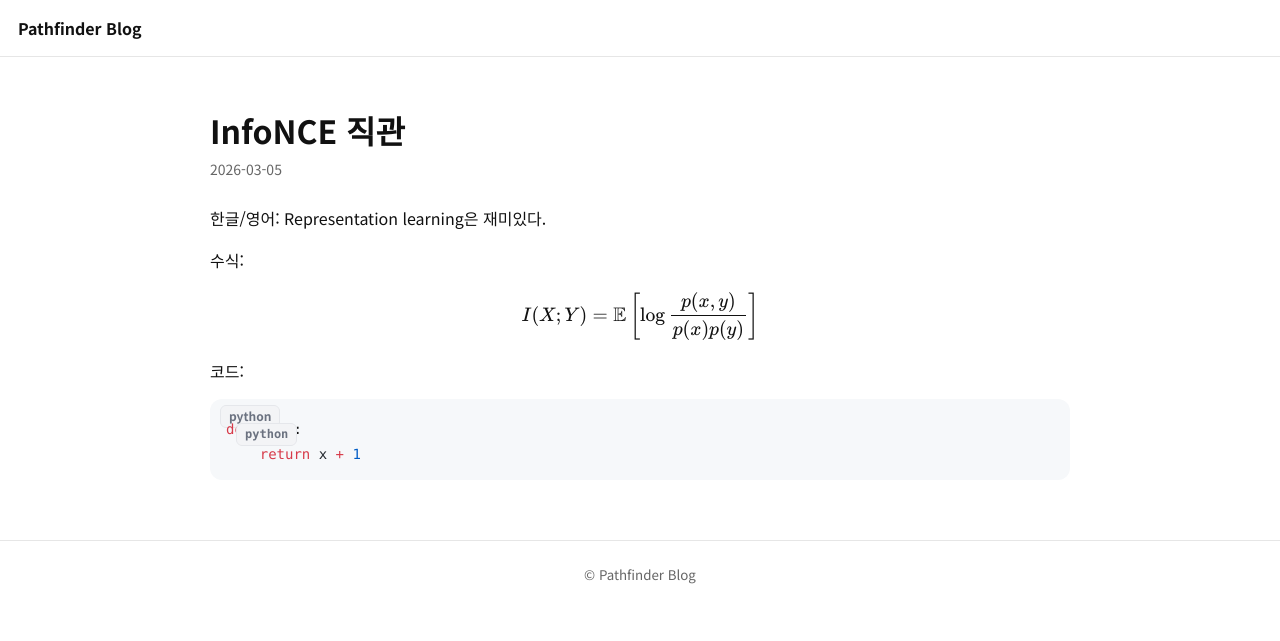
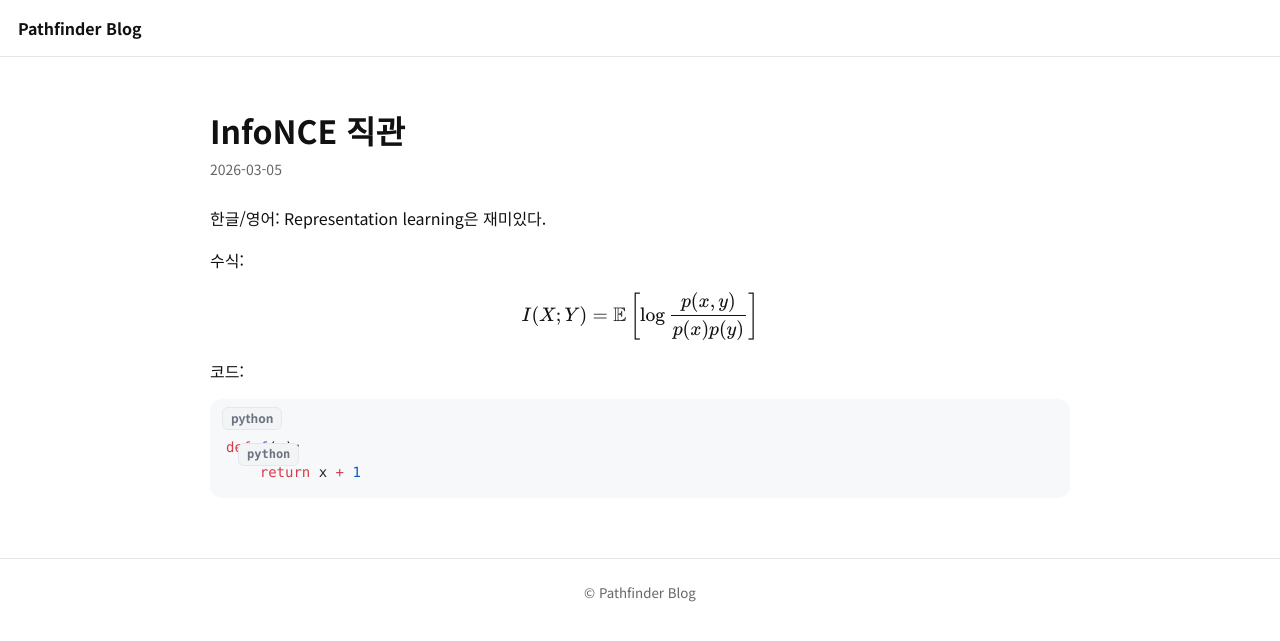
Before and after one commit to pathfinder-J/pathfinder-J.github.io, a Jekyll site: the page built from notes/example.md, in a window 1280 px wide. Shown: the top 641 px of the page. Built offline with Jekyll 4.4.1, drawn with Linux system fonts in a browser that asks for light colours.

Commit message:
Refactor highlight theme and language label styles
Updated padding and positioning for highlight theme and language labels.

```diff
--- a/css/style.css
+++ b/css/style.css
@@ -104,29 +104,15 @@
   margin: 18px 0 !important;
 }
 
-/* ===== Rouge highlight theme (minimal) ===== */
-.highlight { background: #f6f8fa; border-radius: 12px; padding: 16px; overflow-x: auto; }
-.highlight pre { margin: 0; padding: 0; background: transparent; }
-.highlight code { background: transparent; padding: 0; }
+/* ===== Rouge highlight theme + language label (FINAL) ===== */
 
-.highlight .c { color: #6a737d; } /* Comment */
-.highlight .k { color: #d73a49; } /* Keyword */
-.highlight .o { color: #d73a49; } /* Operator */
-.highlight .s { color: #032f62; } /* String */
-.highlight .mi { color: #005cc5; } /* Number */
-.highlight .nf { color: #6f42c1; } /* Function name */
-.highlight .nb { color: #005cc5; } /* Builtins */
-.highlight .n  { color: #24292e; } /* Name */
-
-/* ===== Rouge highlight theme (minimal) ===== */
 .highlight{
   position: relative;
-
   background: #f6f8fa;
   border-radius: 12px;
 
-  /* 기존 highlight padding 16px 와 아래 18/16/14/16 중복 -> 하나로 통일 */
-  padding: 18px 16px 14px 16px;
+  /* 라벨이 코드와 겹치지 않게 위쪽 공간 확보 */
+  padding: 36px 16px 14px 16px;
 
   overflow-x: auto;
 }
@@ -152,15 +138,11 @@
 .highlight .nb { color: #005cc5; } /* Builtins */
 .highlight .n  { color: #24292e; } /* Name */
 
-
-/* ===== Language label (Rouge/Jekyll 구조에 맞춤) =====
-   핵심: label 박스는 .highlight::before 하나로 띄우고,
-         content도 같은 .highlight::before에 설정해야 함.
-*/
+/* label box */
 .highlight::before{
   position: absolute;
-  top: 6px;
-  left: 10px;
+  top: 8px;
+  left: 12px;
 
   font-size: 12px;
   font-weight: 600;
@@ -173,66 +155,11 @@
   padding: 2px 8px;
   line-height: 1.4;
 
-  /* 기본값(언어 못 찾을 때는 안 보이게) */
+  display: none;
   content: "";
-  display: none;
 }
 
-/* Rouge가 보통 code에 language-xxx 클래스를 붙임 -> 그걸 기준으로 label 표시 */
-.highlight:has(code.language-python)::before{
-  content: "python";
-  display: inline-block;
-}
-
-.highlight:has(code.language-javascript)::before{
-  content: "javascript";
-  display: inline-block;
-}
-
-.highlight:has(code.language-bash)::before{
-  content: "bash";
-  display: inline-block;
-}
-
-/* code block label */
-
-.highlight{
-  position:relative;
-  padding:18px 16px 14px 16px;
-}
-
-.highlight::before{
-  position:absolute;
-  top:6px;
-  left:10px;
-
-  font-size:12px;
-  font-weight:600;
-  color:#6b7280;
-
-  background:#f3f4f6;
-  border:1px solid #e5e7eb;
-  border-radius:6px;
-
-  padding:2px 8px;
-  line-height:1.4;
-
-  display:none;
-}
-
-/* language labels */
-
-.language-python .highlight::before{
-  content:"python";
-  display:inline-block;
-}
-
-.language-javascript .highlight::before{
-  content:"javascript";
-  display:inline-block;
-}
-
-.language-bash .highlight::before{
-  content:"bash";
-  display:inline-block;
-}
+/* language labels (GitHub Pages/Rouge에서 가장 흔한 wrapper 기준) */
+.language-python .highlight::before{ content:"python"; display:inline-block; }
+.language-javascript .highlight::before{ content:"javascript"; display:inline-block; }
+.language-bash .highlight::before{ content:"bash"; display:inline-block; }
```
